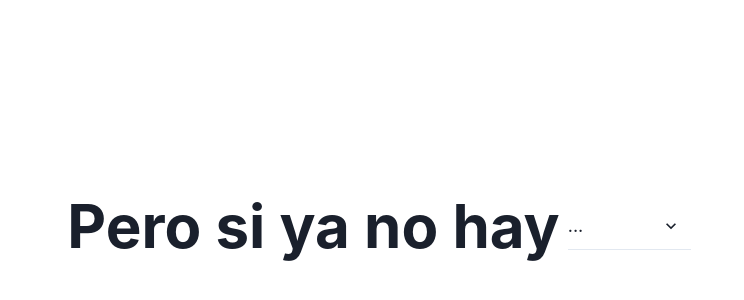
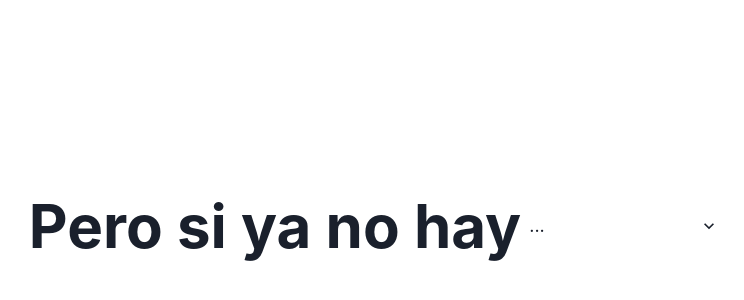
Before and after one commit to Belco90/no-hay, a Next.js app: page / in a window 1280 px wide. Shown: the part 150-450 px from the top of the page, without its empty margins (261-1005 px from the left). Built offline with nearby package versions, Linux system fonts and the light colour scheme.

Commit message:
extract TopicSelect component

```diff
--- /dev/null
+++ b/src/components/TopicSelect.tsx
@@ -0,0 +1,21 @@
+import type { SelectProps } from '@chakra-ui/react'
+import { Select } from '@chakra-ui/react'
+import { TOPIC_TRANSLATION_MAP, TOPICS } from '~/models'
+
+export const TopicSelect = (props: SelectProps): JSX.Element => {
+  return (
+    <Select
+      placeholder="..."
+      variant="unstyled"
+      size="lg"
+      width="auto"
+      {...props}
+    >
+      {TOPICS.map((topic) => (
+        <option key={topic} value={topic}>
+          {TOPIC_TRANSLATION_MAP[topic]}
+        </option>
+      ))}
+    </Select>
+  )
+}
--- a/src/pages/index.tsx
+++ b/src/pages/index.tsx
@@ -2,19 +2,13 @@ import type { ChangeEvent } from 'react'
 import { useState } from 'react'
 import type { NextPage } from 'next'
 import Head from 'next/head'
-import {
-  Heading,
-  Box,
-  Container,
-  VStack,
-  HStack,
-  Select,
-} from '@chakra-ui/react'
+import { Box, Container, Heading, HStack, VStack } from '@chakra-ui/react'
 import { useQuery } from 'react-query'
 
 import type { MainTopic } from '~/models'
 import { getNews } from '~/api-routes-client'
 import { ArticleCard } from '~/components/ArticleCard'
+import { TopicSelect } from '~/components/TopicSelect'
 
 type TopicChoice = MainTopic | ''
 
@@ -54,18 +48,7 @@ const Home: NextPage = () => {
           <Heading as="h1" fontSize="6xl">
             Pero si ya no hay
           </Heading>
-          <Select
-            placeholder="..."
-            variant="flushed"
-            size="lg"
-            width="auto"
-            onChange={handleTopicChange}
-          >
-            <option value="homophobia">homofobia</option>
-            <option value="fascism">fascismo</option>
-            <option value="racism">racismo</option>
-            <option value="sexism">machismo</option>
-          </Select>
+          <TopicSelect onChange={handleTopicChange} />
         </HStack>
 
         <Box marginBottom="12" />
```
